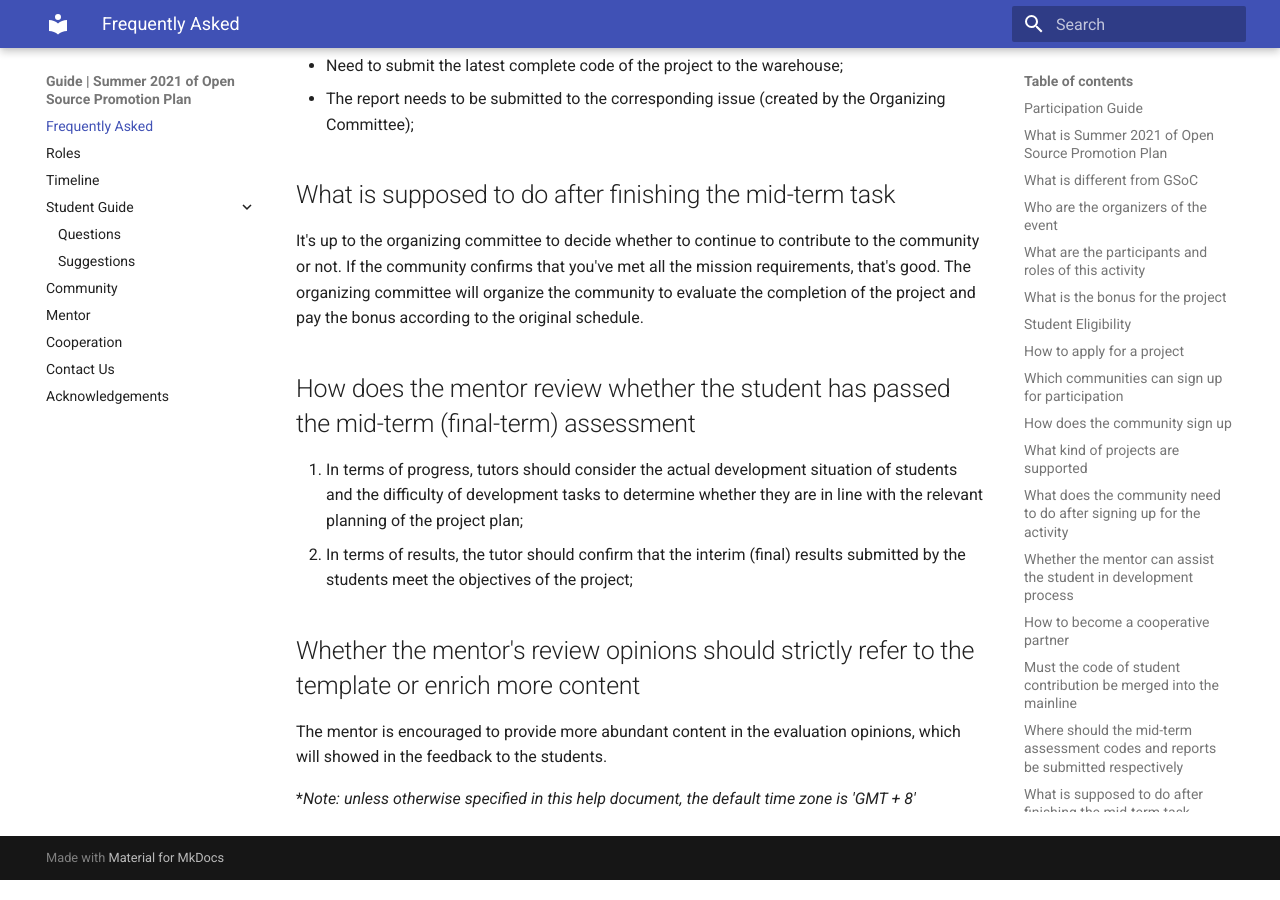
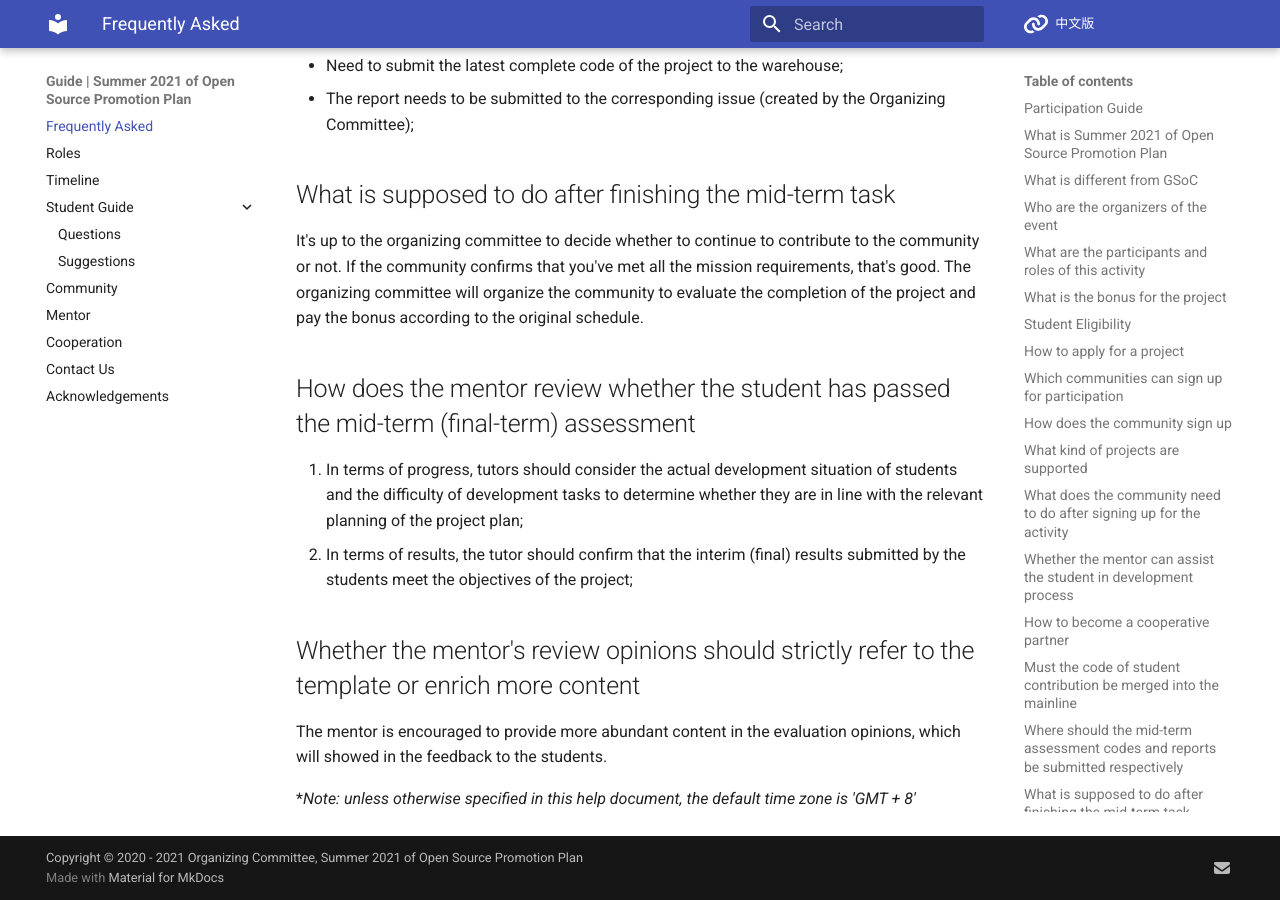
Before and after one commit to summer-ospp/help-en, an MkDocs documentation site: the page built from docs/index.md, in a window 1280 px wide and 900 px high, scrolled down 4292 px. Built offline with MkDocs 1.6.1 and Material for MkDocs 9.7.7, drawn with Linux system fonts in a browser that asks for light colours; comment, search, counter and statistics services are not loaded.

Commit message:
Add tongji. Add Chinese version link. Add revised date.

```diff
--- /dev/null
+++ b/docs/js/tongji.js
@@ -0,0 +1,7 @@
+var _hmt = _hmt || [];
+(function() {
+  var hm = document.createElement("script");
+  hm.src = "https://hm.baidu.com/hm.js?51fafb2ac8f80ecf43b05bb4cc281020";
+  var s = document.getElementsByTagName("script")[0];
+  s.parentNode.insertBefore(hm, s);
+})();
--- a/mkdocs.yml
+++ b/mkdocs.yml
@@ -1,14 +1,29 @@
 site_name: Guide | Summer 2021 of Open Source Promotion Plan
 site_dir: public
+repo_url: https://summer.iscas.ac.cn/help/
+repo_name: 中文版
+
+copyright: Copyright &copy; 2020 - 2021 Organizing Committee, Summer 2021 of Open Source Promotion Plan
 
 theme:
   name: material
   language: 'en'
   features:
     - navigation.expand
+  icon:
+    repo: fontawesome/solid/link
+
+extra:
+  social:
+    - icon: fontawesome/solid/envelope
+      link: mailto:summer@iscas.ac.cn
+
+extra_javascript:
+    - 'js/tongji.js'
 
 plugins:
-    - search
+  - git-revision-date
+  - search
 
 nav:
   - Frequently Asked: index.md
--- a/requirements.txt
+++ b/requirements.txt
@@ -4,3 +4,4 @@ mkdocs>=1.1.2
 # Add your custom theme if not inside a theme_dir
 # (https://github.com/mkdocs/mkdocs/wiki/MkDocs-Themes)
 mkdocs-material>=5.4.0
+mkdocs-git-revision-date-plugin>=0.3.1
```
